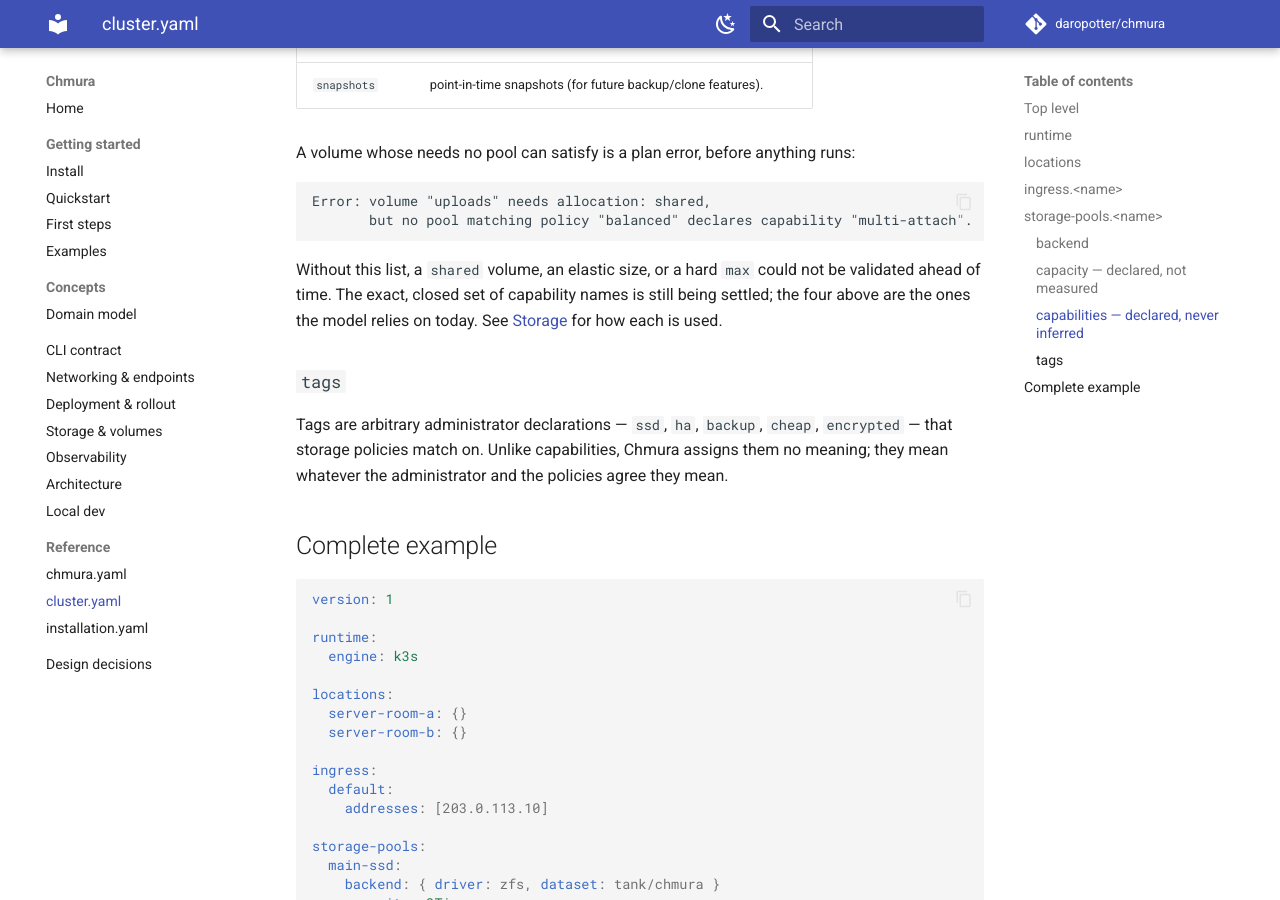
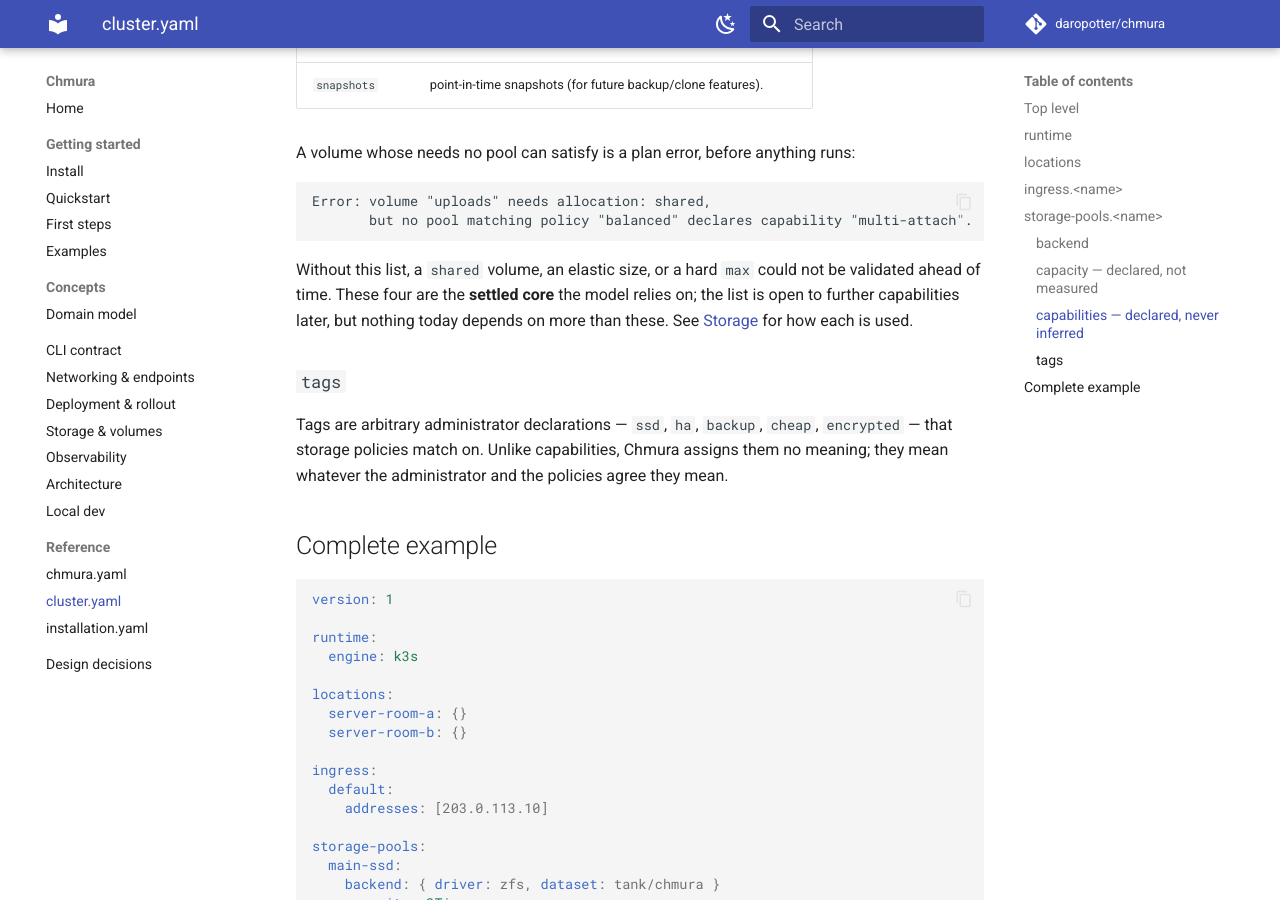
Before and after one commit to daropotter/chmura, an MkDocs documentation site: the page built from docs/reference/cluster.md, in a window 1280 px wide and 900 px high, scrolled down 3891 px. Built offline with MkDocs 1.6.1 and Material for MkDocs 9.7.7, drawn with Linux system fonts in a browser that asks for light colours; comment, search, counter and statistics services are not loaded.

Commit message:
docs: settle the four core pool capabilities

````diff
--- a/docs/reference/cluster.md
+++ b/docs/reference/cluster.md
@@ -168,9 +168,9 @@ Error: volume "uploads" needs allocation: shared,
 ```
 
 Without this list, a `shared` volume, an elastic size, or a hard `max` could not
-be validated ahead of time. The exact, closed set of capability names is still
-being settled; the four above are the ones the model relies on today. See
-[Storage](../storage.md) for how each is used.
+be validated ahead of time. These four are the **settled core** the model relies
+on; the list is open to further capabilities later, but nothing today depends on
+more than these. See [Storage](../storage.md) for how each is used.
 
 ### `tags`
 
````
